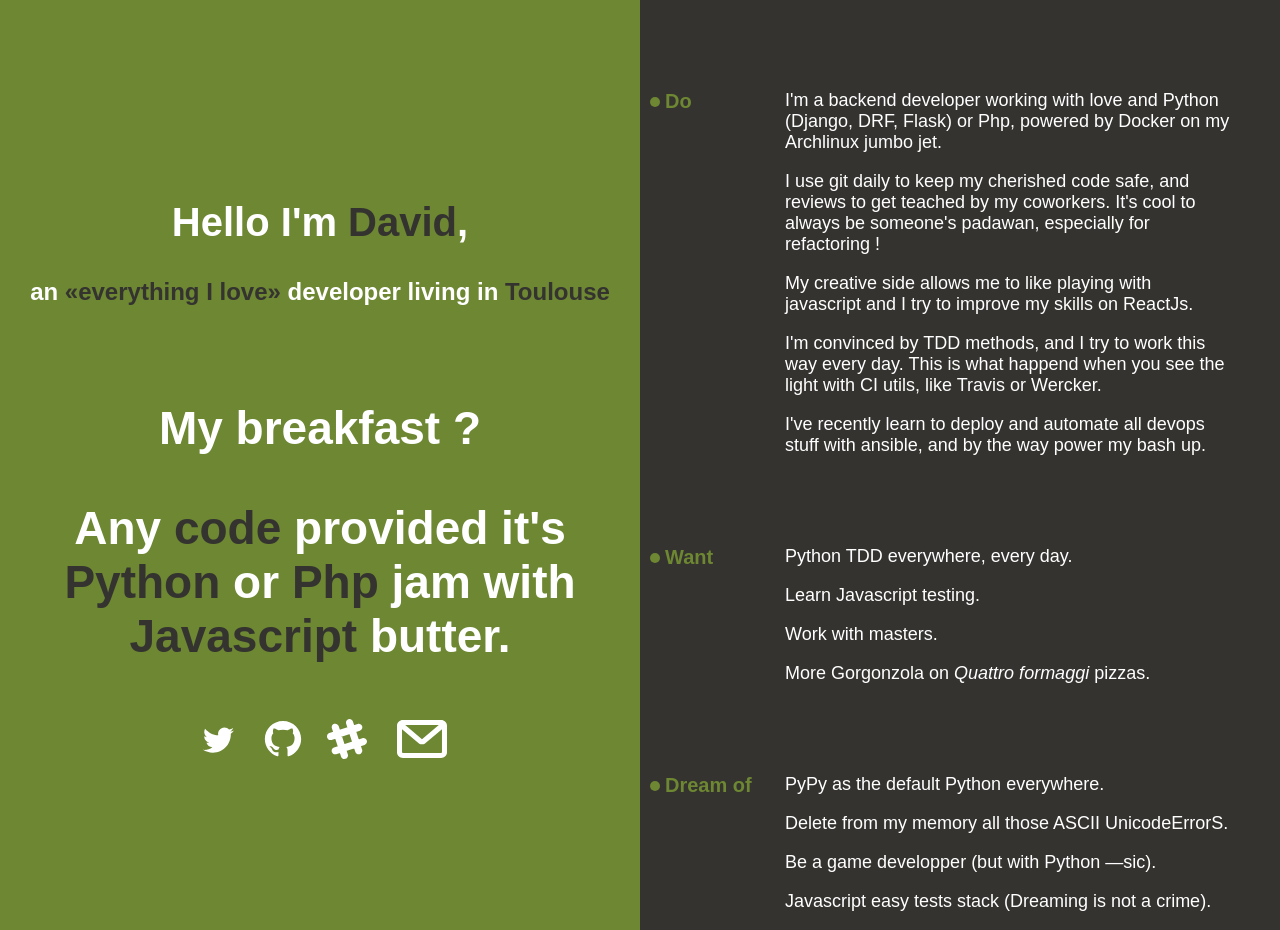
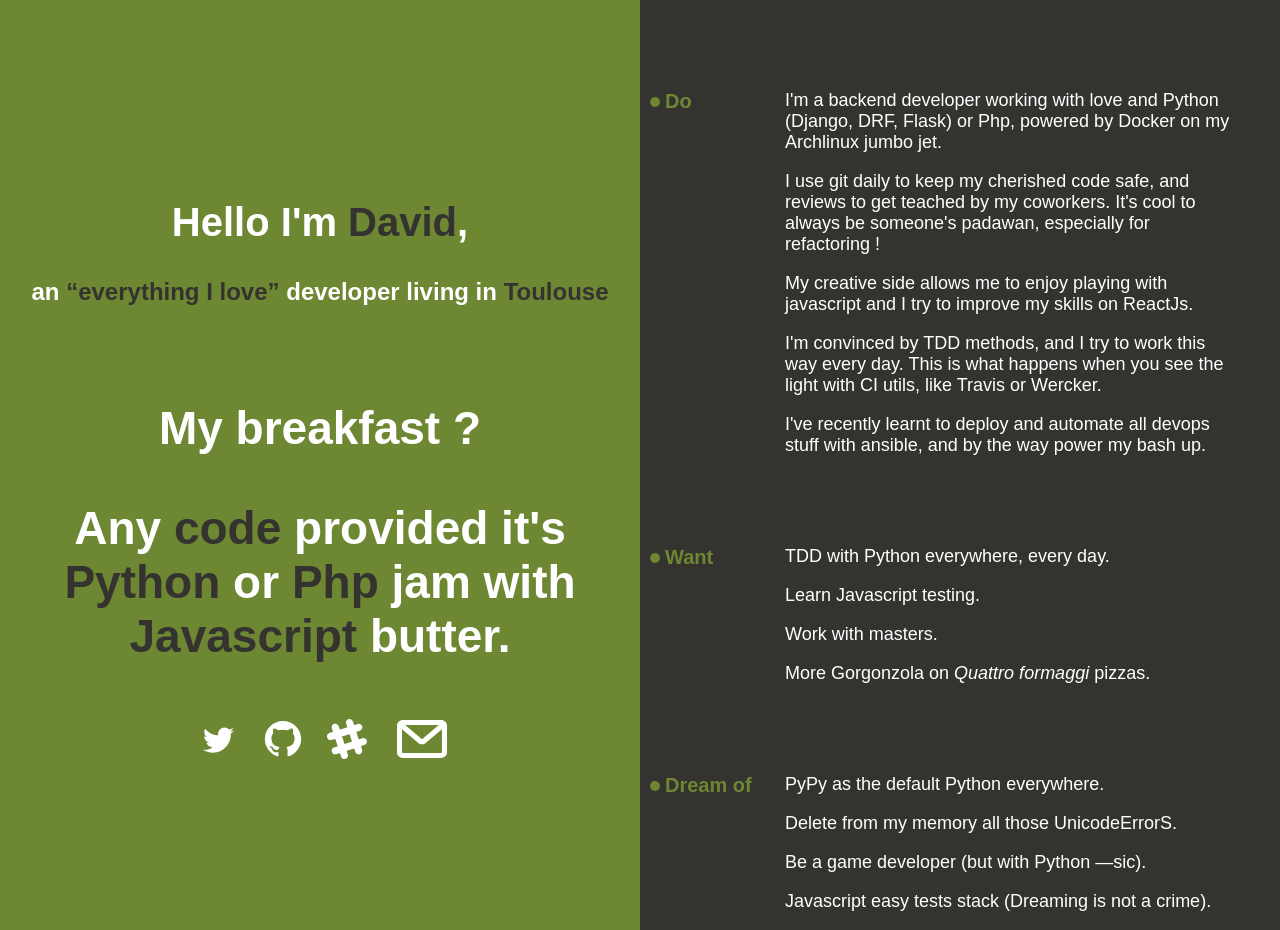
Before and after one commit to harmo/harmo.me, a plain HTML site: page index.html in a window 1280 px wide. Drawn offline with Linux system fonts and the light colour scheme; a web font is replaced by a local one.

Commit message:
Fix typos and improve quoting

```diff
--- a/css/index.css
+++ b/css/index.css
@@ -43,7 +43,7 @@ h3.block-title {
   font-size: 46px;
 }
 
-.block-title em {
+.block-title em, .block-title q{
   color: #343330;
   font-style: normal;
 }
--- a/index.html
+++ b/index.html
@@ -15,7 +15,7 @@
         <div class="block-left">
             <h1 class="block-title">Hello I'm <em>David</em>,</h1>
             <h2 class="block-title">
-                an <em>«everything I love»</em> developer living in <em>Toulouse</em>
+                an <q>everything I love</q> developer living in <em>Toulouse</em>
             </h2>
             <h3 class="block-title">
                 My breakfast ?
@@ -59,22 +59,22 @@
                     I use git daily to keep my cherished code safe, and reviews to get teached by my coworkers. It's cool to always be someone's padawan, especially for refactoring !
                 </p>
                 <p>
-                    My creative side allows me to like playing with javascript and I try to improve my skills on ReactJs.
+                    My creative side allows me to enjoy playing with javascript and I try to improve my skills on ReactJs.
                 </p>
                 <p>
                     I'm convinced by TDD methods, and I try to work this way every day.
 
-                    This is what happend when you see the light with CI utils, like Travis or Wercker.
+                    This is what happens when you see the light with CI utils, like Travis or Wercker.
                 </p>
                 <p>
-                    I've recently learn to deploy and automate all devops stuff with ansible, and by the way power my bash up.
+                    I've recently learnt to deploy and automate all devops stuff with ansible, and by the way power my bash up.
                 </p>
             </div>
 
             <div class="block-stack">
                 <h4 class="stack-item">Want</h4>
                 <p>
-                    Python TDD everywhere, every day.
+                    TDD with Python everywhere, every day.
                 </p>
                 <p>
                     Learn Javascript testing.
@@ -93,10 +93,10 @@
                     PyPy as the default Python everywhere.
                 </p>
                 <p>
-                    Delete from my memory all those ASCII UnicodeErrorS.
+                    Delete from my memory all those UnicodeErrorS.
                 </p>
                 <p>
-                    Be a game developper (but with Python —sic).
+                    Be a game developer (but with Python —sic).
                 </p>
                 <p>
                     Javascript easy tests stack (Dreaming is not a crime).
```
